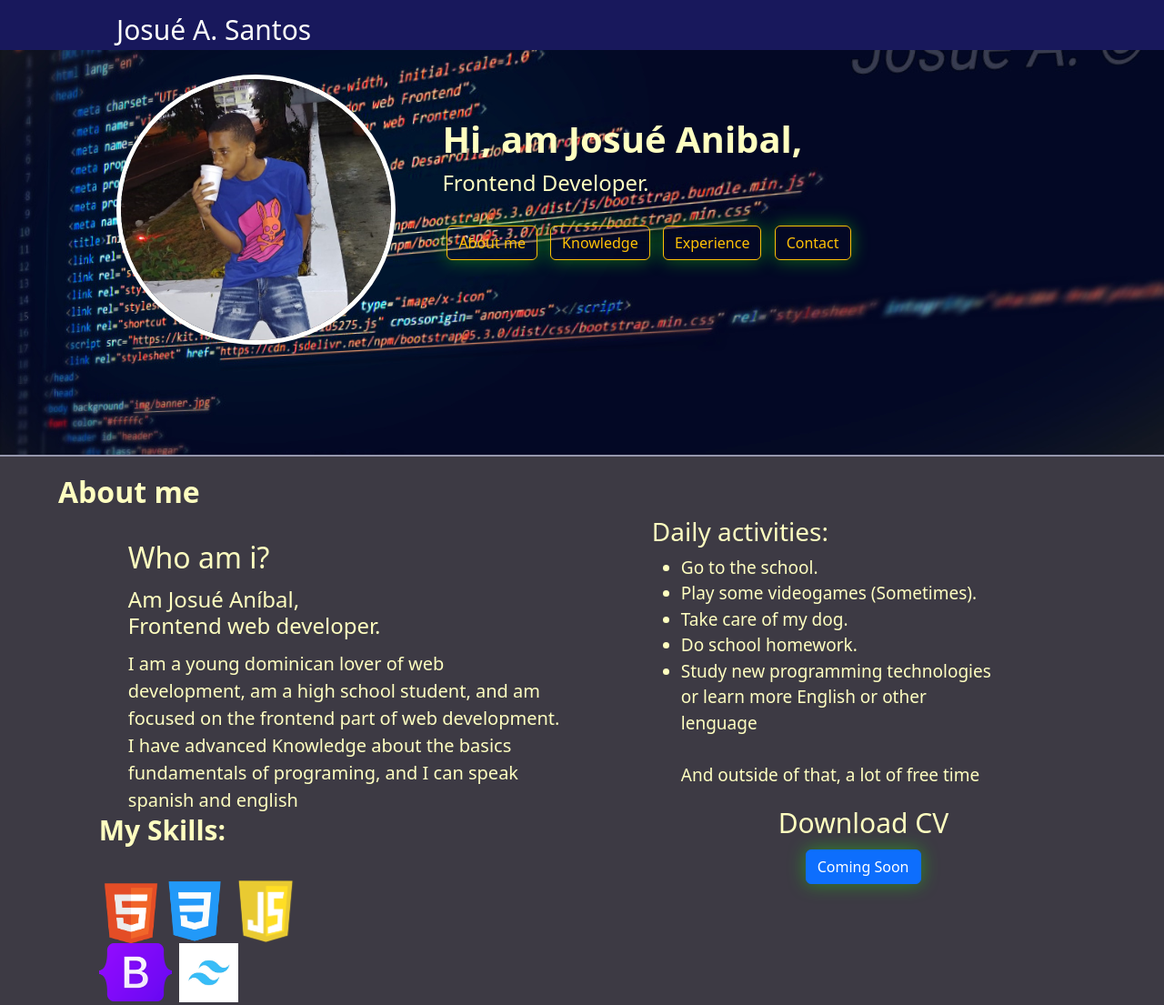
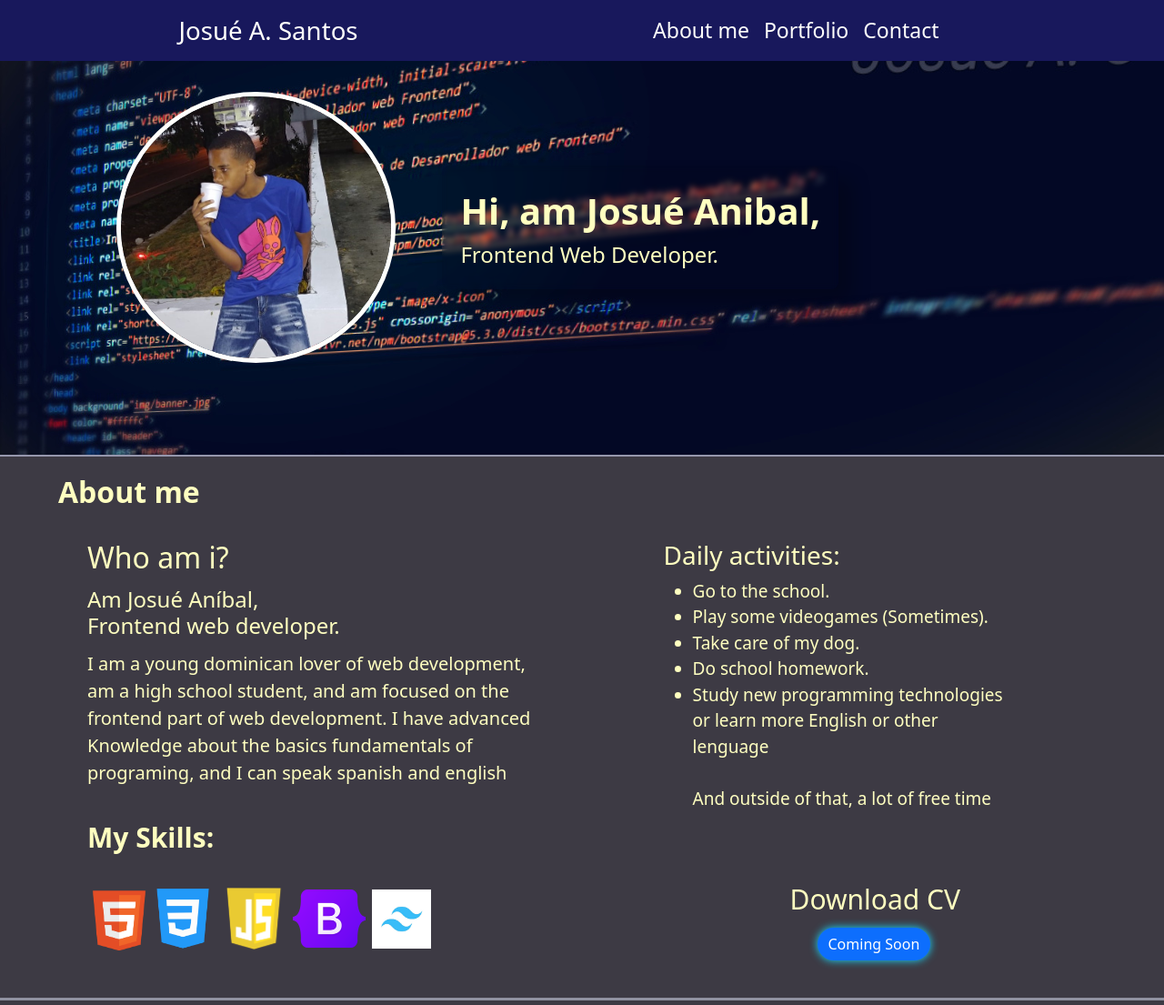
Before and after one commit to Jozsue/Portfolio, a plain HTML site: page Index.html in a window 1280 px wide. Shown: the top 1105 px of the page at 91% size. Drawn offline with nearby package versions, Linux system fonts and the light colour scheme.

Commit message:
Act: Navbar y glass effect en el main

```diff
--- a/Contacto/estilos.css
+++ b/Contacto/estilos.css
@@ -21,10 +21,11 @@ body{
     z-index: 100;
 }
 
-#marca:link, #marca:visited, #marca:active #marca:hover {
+#marca:link, #marca:visited, #marca:active, #marca:hover {
     text-decoration:none;
     background-color: rgb(24, 24, 92);
     color: #fffffc;
+    font-weight: 600;
 }
 
 main{
--- a/Index.html
+++ b/Index.html
@@ -18,10 +18,21 @@
 <body bgcolor="#3d3a44">
     <font color="#ffffc">
         <header id="header">
-            <div class="navegar">
-                <a href="file:///C:/Users/jozsu/OneDrive/Escritorio/Portafolio/Index.html" id="marca">Josué A.
-                    Santos</a>
+            <nav class="navbar navbar-expand-lg" id="navbar">
+                <div class="container-fluid">
+                  <a class="navbar-brand" href="#main" id="marca">Josué A. Santos</a>
+                  <button class="navbar-toggler" type="button" data-bs-toggle="collapse" data-bs-target="#navbarNavAltMarkup" aria-controls="navbarNavAltMarkup" aria-expanded="false" aria-label="Toggle navigation">
+                    <span class="navbar-toggler-icon"></span>
+                  </button>
+                  <div class="collapse navbar-collapse" id="navbarNavAltMarkup">
+                    <div class="navbar-nav">
+                      <a class="nav-link" id="navlink1" href="#Section1">About me</a>
+                      <a class="nav-link" id="navlink2" href="#Section2">Portfolio</a>
+                      <a class="nav-link" id="navlink3" href="#Section3">Contact</a>
                     </div>
+                  </div>
+                </div>
+            </nav>
         </header>
 
         <main id="main" background="./img/banner.jpg">
@@ -31,19 +42,11 @@
                         <b>Hi, am Josué Anibal,</b>
                     </div>
                     <div id="presentacion">
-                    Frontend Developer.
+                        Frontend Web Developer.
                     </div>
                 </div>
-
             <br>
 
-            <a href="#Section2"><button type="button" class="btn btn-outline-warning">About me</button></a>
-
-            <a href="#Section1"><button type="button" class="btn btn-outline-warning">Knowledge</button></a>
-
-            <a href="#Section3"><button type="button" class="btn btn-outline-warning">Experience</button></a>
-
-            <a href="#Section4"><button type="button" class="btn btn-outline-warning">Contact</button></a>
         </main>
 
 
@@ -69,7 +72,9 @@
                     <div class="block">
                         <h3 id="Skills">
                             <b>
-                                My Skills: <br> <br> <img src="./img/HTML5.png" alt="HTML5" id="html" width="70"
+                                My Skills: <br> <br>
+
+                                <img src="./img/HTML5.png" alt="HTML5" id="html" width="70"
                                     class="img-fluid">
                                 <img src="./img/4672509.png" alt="CSS3" id="css" width="70" class="img-fluid">
                                 <img src="./img/JavaScript-Emblem-500x281.png" alt="Javascript" id="js" width="70"
--- a/estilos.css
+++ b/estilos.css
@@ -4,10 +4,17 @@
     margin: 0%;
 }
 
+html{
+    scroll-behavior: smooth;
+}
+
 #marca:link, #marca:visited, #marca:active #marca:hover {
+    margin-left: 5%;
     text-decoration:none;
     background-color: rgb(24, 24, 92);
     color: #fffffc;
+    font-weight: 500;
+    font-size: larger;
 }
 
 [class*=boton-]{
@@ -18,11 +25,12 @@
 
 .btn{
     color: #fffffc;
-    border: 0;
-    border-radius: 25px;
-    box-shadow: 0 0 20px rgba(25, 254, 0, 0.4);
-    cursor: pointer;
 }
+
+.btn-outline-warning{
+    float: right;
+}
+
 
 
 /*===========================================*/
@@ -32,17 +40,40 @@
     width: 100%;
     min-height: 50px;
     padding-left: 10%;
-    padding-right: 10%;
     position: fixed;
     z-index: 100;
 }
 
 /*===========================================*/
 
-.navegar{
+.container-fluid{
     background-color: rgb(24, 24, 92);
-    font-size: 30px;
-    padding-top: 10px;
+    color: #fffffc;
+    font-size: larger;
+}
+
+#navbar{
+    font-size: larger;
+    font-weight: 400;
+    background-color: rgb(24, 24, 92);
+    background-size: 100%;
+    color: #fffffc;
+}
+
+#navlink1{
+    color: #fffffc;
+}
+
+#navlink2{
+    color: #fffffc;
+}
+
+#navlink3{
+    color: #fffffc;
+}
+
+.navbar-nav{
+    margin-left: 35%;
 }
 
 
@@ -62,8 +93,11 @@
 /*===========================================*/
 
 .presentacion{
-    padding-top: 12%;
-    padding-right: 10%;
+    padding: 20px;
+    border-radius: 8px;
+    backdrop-filter: blur(0.2rem);
+    background-color: #00000010;
+    box-shadow: 15px 15px 20px rgba(0, 0, 0, 0.25);
 }
 
 /*===========================================*/
@@ -72,7 +106,6 @@
     width: 30%;
     float: left;
     border: 5px solid #fffffc;
-    margin-top: 8%;
     margin-right: 5%;
 }
 
@@ -84,6 +117,8 @@
     padding-left: 10%;
     padding-right: 10%;
     min-height: 500px;
+    display: flex;
+    align-items: center;
 }
 
 /*===========================================*/
@@ -109,23 +144,19 @@
     justify-content: center;
 }
 
-#nosexd{
-    max-width: 50%;
-}
-
 #Quien-soy{
     width: 50%;
 }
 
 #who{
     display: flex;
-    margin-left: 10%;
+    margin-left: 5%;
     margin-top: 4%;
 }
 
 #who2{
     display: flex;
-    margin-left: 10%;
+    margin-left: 5%;
     margin-top: 2%;
     margin-bottom: 12px;
 }
@@ -134,7 +165,7 @@
     float: left;
     margin-right: 15%;
     font-size: 20px;
-    margin-left: 10%;
+    margin-left: 5%;
 }
 
 .block{
@@ -143,18 +174,30 @@
 
 #DownloadCV{
     float: right;
+    margin-top: 15%;
     margin-right: 15%;
     font-size: 30px;
 }
 
 #cvbutton{
+    margin-top: 1%;
     margin-left: 30px;
+    border: 0;
+    border-radius: 25px;
+    box-shadow: 0 0 10px rgb(23, 220, 255);
+    transition: 0.2s;
 }
 
+#cvbutton:hover{
+    background-color: #173181;
+    font-size: 20px;
+    transition: 0.2s;
+}
 
 #Skills{
     float: left;
-    margin-right: 50%;
+    margin-top: 6%;
+    margin-right: 30%;
     font-size: 30px;
     margin-left: 5%;
 }
@@ -165,7 +208,9 @@
     align-items: flex-start;
     width: 30%;
     float: right;
+    margin-top: 2%;
     margin-right: 8%;
+    margin-left: 2%;
     font-size: 19px;
 }
 
--- a/responsive.css
+++ b/responsive.css
@@ -0,0 +1,39 @@
+@media(min-width:1280px){
+    form{
+     float: left;
+     size-adjust: 60%;
+     margin-left: 10%;
+     margin-right: 10%;
+     margin-top: 4%;
+    }
+ }
+
+ @media(min-width:1024px){
+     form{
+     float: left;
+      size-adjust: 70%;
+      margin-right: 10%;
+      margin-left: 10%;
+      margin-top: 4%;
+     }
+  }
+
+  @media(max-width:768px){
+
+
+     form{
+      width: 70%;
+      margin-right: 7.5%;
+      margin-left: 7.5%;
+      margin-top: 5%;
+     }
+  }
+
+  @media(max-width:640px){
+    #marca{
+        width: 10%;
+    }
+    .btn-outline-warning{
+        width: 70%;
+    }
+}
```
Also changed, not shown: Contacto/contact.html (+3 -3 lines), img/588a6507d06f6719692a2d15.png (added). Lines whose indentation alone changed are shown as unchanged.
